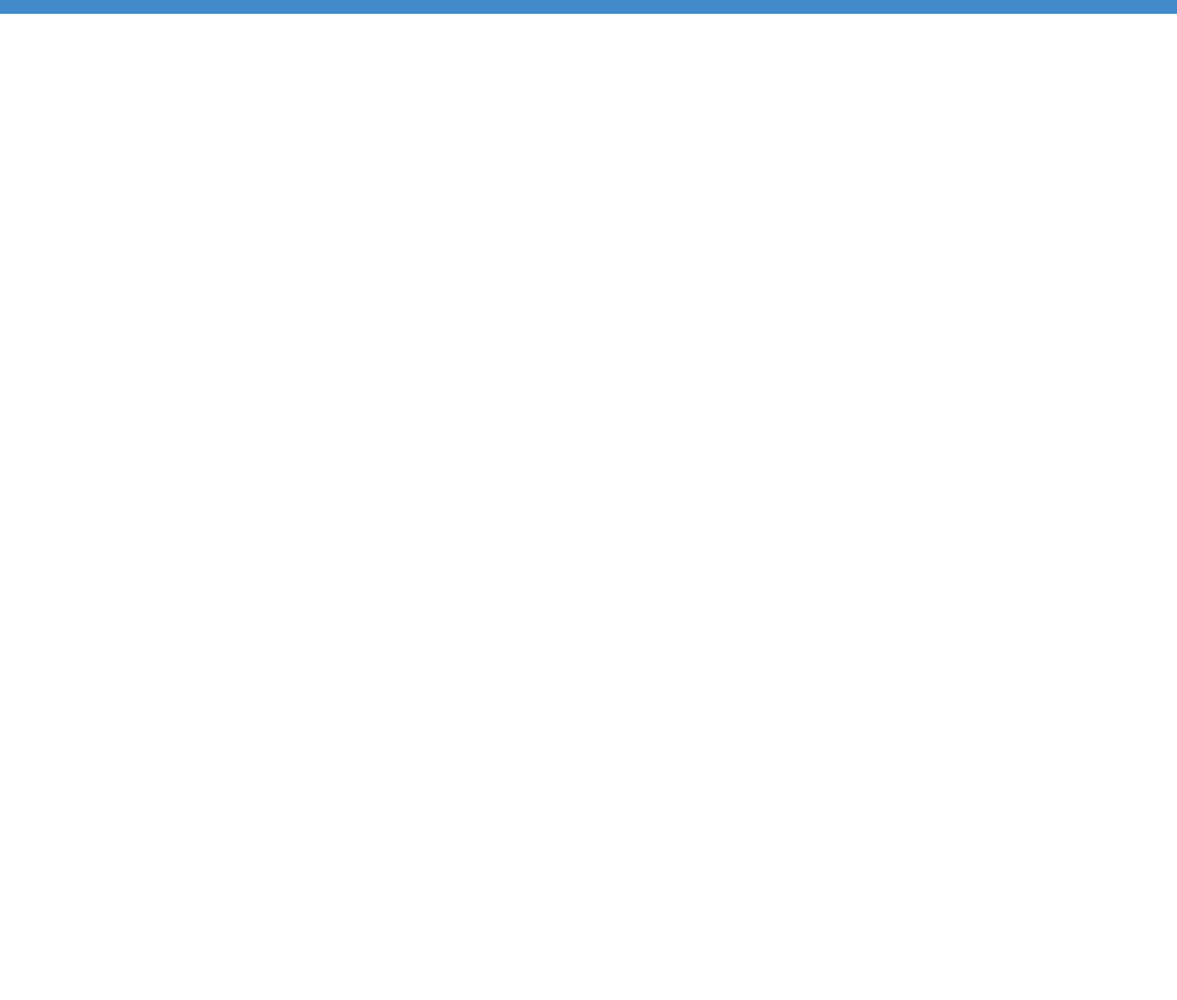
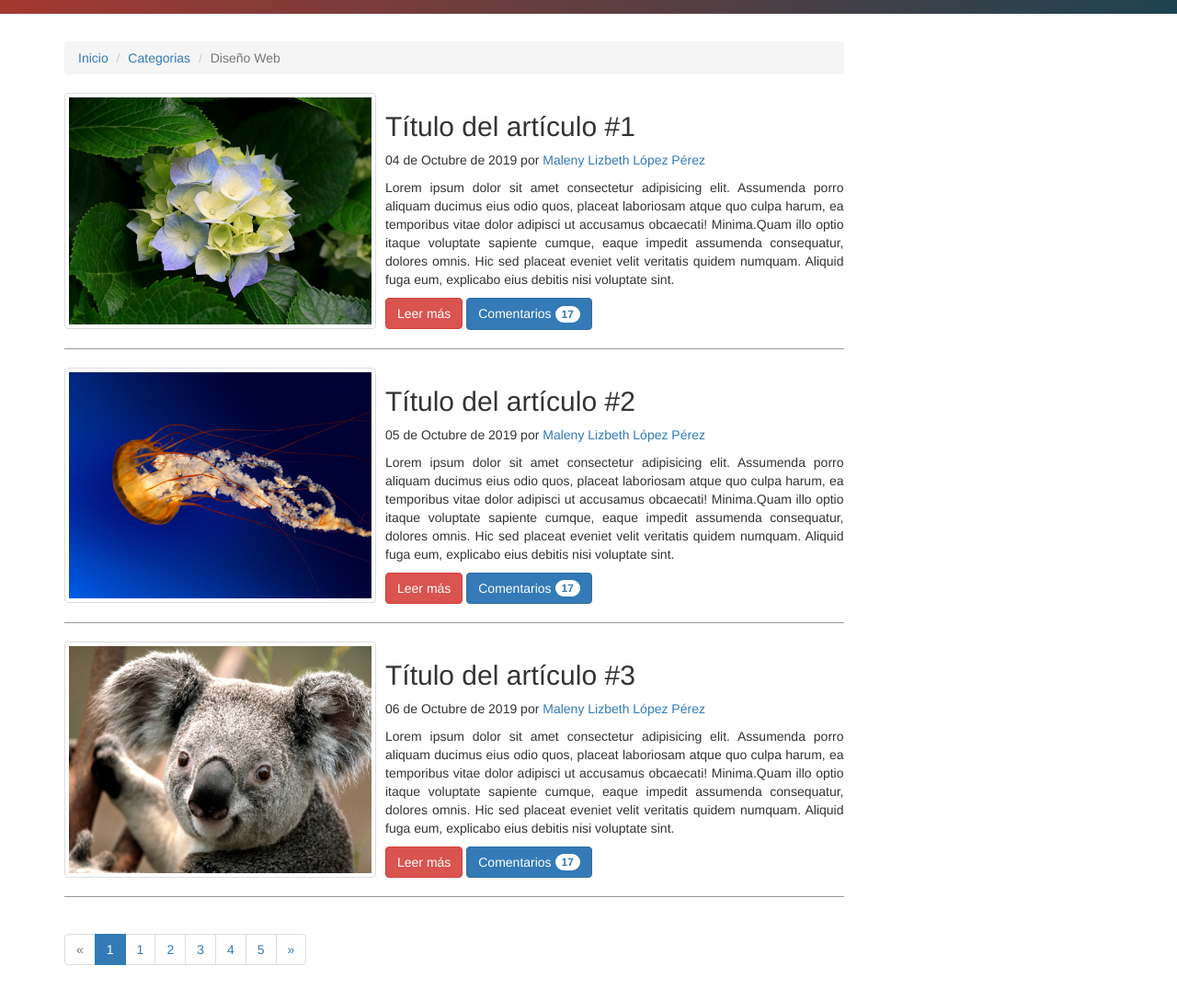
Before and after one commit to maleny-loprez/Carp34-B-Layout, a plain HTML site: page index.html in a window 1280 px wide. Shown: the part 220-1308 px from the top of the page at 92% size. Before the commit the page ends 800 px from the top, so only its background shows below. Drawn offline with Linux system fonts and the light colour scheme.

Commit message:
Carpeta34 Layout Parte2

```diff
--- a/css/estilos.css
+++ b/css/estilos.css
@@ -4,7 +4,44 @@
 }
 
 .jumbotron{
-    background: #428BCA;
+    background: #1D4350;  /* fallback for old browsers */
+    background: -webkit-linear-gradient(to right, #A43931, #1D4350);  /* Chrome 10-25, Safari 5.1-6 */
+    background: linear-gradient(to right, #A43931, #1D4350); /* W3C, IE 10+/ Edge, Firefox 16+, Chrome 26+, Opera 12+, Safari 7+ */
+
     color: #fff;
     padding: 20px 0;
 }
+
+/* img{
+    width: 300px;
+    height: 300px;
+} */
+
+/* Post */
+.main{
+    margin-top: 20px;
+    margin-bottom: 20px;
+}
+
+.post{
+    padding-bottom: 20px;
+    margin-bottom: 20px;
+    border-bottom: 1px solid #999;
+}
+
+.post .post-title a{
+    color: #333;
+}
+
+.post .thumb{
+margin-right: 10px;
+width: 40%;;
+}
+
+.post .thumb img{
+    width: 100%;
+}
+
+.post .contenedor-botones{
+    width: 100%;
+}
--- a/index.html
+++ b/index.html
@@ -44,7 +44,7 @@
 						<div class="form-group">
 							<input type="text" class="form-control" placeholder="Buscar">
 						</div>
-						<button type="submit" class="btn btn-primary"> <span class="glyphicon glyphicon-search"></span></button>
+						<button type="submit" class="btn btn-danger"> <span class="glyphicon glyphicon-search"></span></button>
 					</form>
 				</div>
 			</div>
@@ -60,7 +60,80 @@
 	</section>
 
 	<section class="main container">
+		<div class="row">
+			<section class="posts col-md-9">
+				<div class="miga-de-pan">
+					<ol class="breadcrumb">
+						<li><a href="#">Inicio</a></li>
+						<li><a href="#">Categorias</a></li>
+						<li class="active">Diseño Web</li>
+					</ol>
+				</div>
 
+				<article class="post clearfix">
+					<a href="#" class="thumb pull-left"> <img class="img-thumbnail" src="imagenes/imagen2.jpg" alt="Imagen2"></a>
+					<h2 class="post-title"><a href="#">
+						Título del artículo #1
+					</a></h2>
+					<p> <span class="post-fecha">04 de Octubre de 2019</span> por <span class="post-autor"><a href="#">Maleny Lizbeth López Pérez</a></span></p>
+					<p class="post-contendio text-justify">
+						Lorem ipsum dolor sit amet consectetur adipisicing elit. Assumenda porro aliquam ducimus eius odio quos, placeat laboriosam atque quo culpa harum, ea temporibus vitae dolor adipisci ut accusamus obcaecati! Minima.Quam illo optio itaque voluptate sapiente cumque, eaque impedit assumenda consequatur, dolores omnis. Hic sed placeat eveniet velit veritatis quidem numquam. Aliquid fuga eum, explicabo eius debitis nisi voluptate sint.
+					</p>
+
+					<div class="contenedor-botones">
+						<a href="#" class="btn btn-danger">Leer más</a>
+						<a href="#" class="btn btn-primary">Comentarios <span class="badge">17</span></a>
+					</div>
+				</article>
+
+				<article class="post clearfix">
+						<a href="#" class="thumb pull-left"> <img class="img-thumbnail" src="imagenes/imagen3.jpg" alt="Imagen2"></a>
+						<h2 class="post-title"><a href="#">
+							Título del artículo #2
+						</a></h2>
+						<p> <span class="post-fecha">05 de Octubre de 2019</span> por <span class="post-autor"><a href="#">Maleny Lizbeth López Pérez</a></span></p>
+						<p class="post-contendio text-justify">
+							Lorem ipsum dolor sit amet consectetur adipisicing elit. Assumenda porro aliquam ducimus eius odio quos, placeat laboriosam atque quo culpa harum, ea temporibus vitae dolor adipisci ut accusamus obcaecati! Minima.Quam illo optio itaque voluptate sapiente cumque, eaque impedit assumenda consequatur, dolores omnis. Hic sed placeat eveniet velit veritatis quidem numquam. Aliquid fuga eum, explicabo eius debitis nisi voluptate sint.
+						</p>
+
+						<div class="contenedor-botones">
+							<a href="#" class="btn btn-danger">Leer más</a>
+							<a href="#" class="btn btn-primary">Comentarios <span class="badge">17</span></a>
+						</div>
+					</article>
+
+				<article class="post clearfix">
+							<a href="#" class="thumb pull-left"> <img class="img-thumbnail" src="imagenes/imagen4.jpg" alt="Imagen2"></a>
+							<h2 class="post-title"><a href="#">
+								Título del artículo #3
+							</a></h2>
+							<p> <span class="post-fecha">06 de Octubre de 2019</span> por <span class="post-autor"><a href="#">Maleny Lizbeth López Pérez</a></span></p>
+							<p class="post-contendio text-justify">
+								Lorem ipsum dolor sit amet consectetur adipisicing elit. Assumenda porro aliquam ducimus eius odio quos, placeat laboriosam atque quo culpa harum, ea temporibus vitae dolor adipisci ut accusamus obcaecati! Minima.Quam illo optio itaque voluptate sapiente cumque, eaque impedit assumenda consequatur, dolores omnis. Hic sed placeat eveniet velit veritatis quidem numquam. Aliquid fuga eum, explicabo eius debitis nisi voluptate sint.
+							</p>
+
+							<div class="contenedor-botones">
+								<a href="#" class="btn btn-danger">Leer más</a>
+								<a href="#" class="btn btn-primary">Comentarios <span class="badge">17</span></a>
+							</div>
+					</article>
+
+				<nav>
+					<div class="center-block">
+						<ul class="pagination">
+							<li class="disabled"><a href="#"> &laquo; <span class="sr-only">Anterior</span></a></li>
+							<li class="active"> <a href="#">1</a></li>
+							<li><a href="#">1</a></li>
+							<li><a href="#">2</a></li>
+							<li><a href="#">3</a></li>
+							<li><a href="#">4</a></li>
+							<li><a href="#">5</a></li>
+							<li><a href="#">&raquo; <span class="sr-only">Siguiente</span></a></li>
+						</ul>
+					</div>
+				</nav>
+			</section>
+		</div>
 	</section>
 
 	<footer>
```
